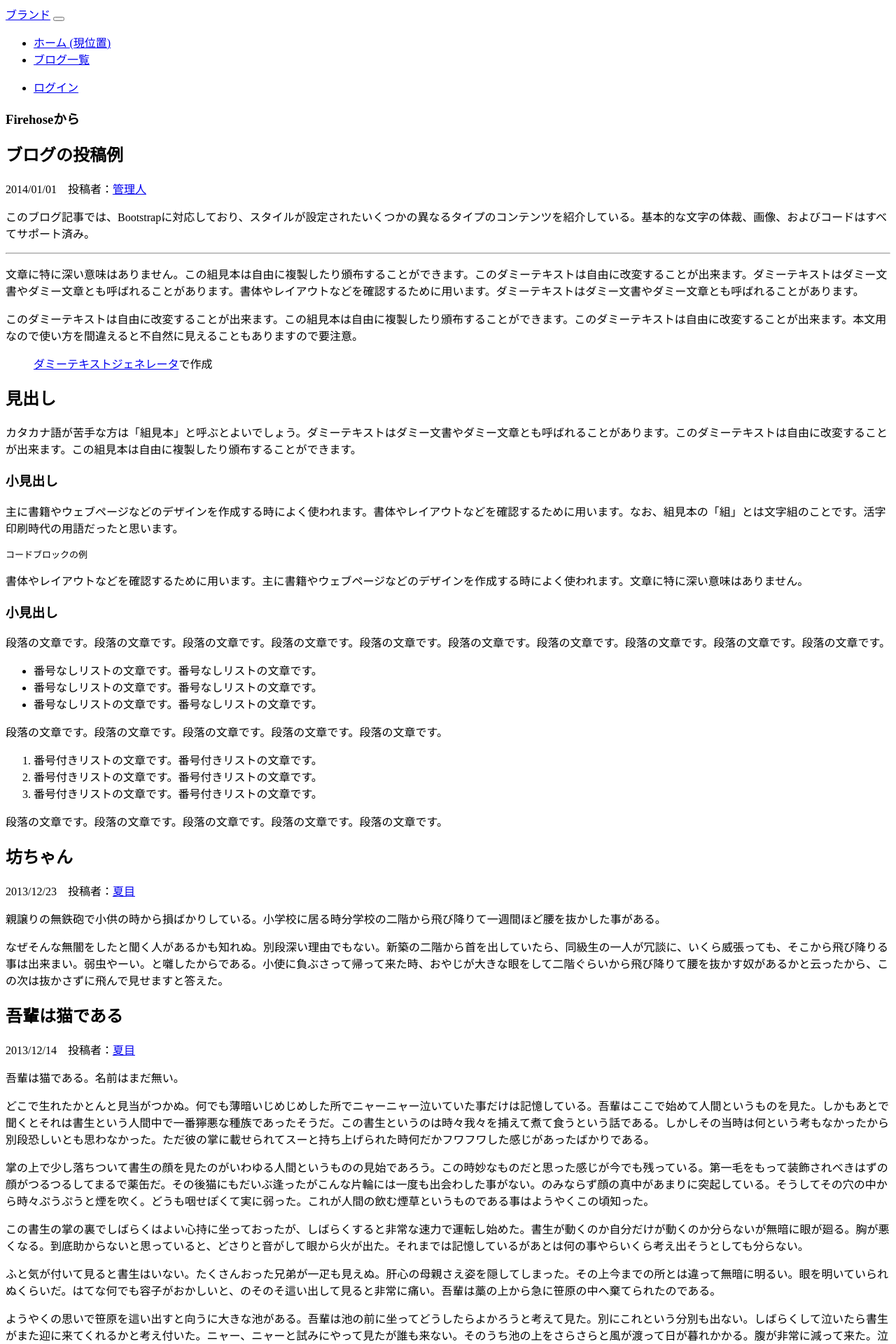
After one commit to junpeko5/symfony_playground, a Symfony app: template src/UI/templates/frontend/home_page/home.html.twig in a window 1280 px wide. The commit adds this page. Shown: the top 1920 px of the page at 70% size. Run offline with Twig, Linux system fonts and the light colour scheme; the template is opened without the code that fills it, so the values that code supplies are empty; some libraries are stand-ins or nearby versions.

Commit message:
ブログ一覧の表示

```diff
--- a/src/Domain/User/Repository/BlogPostRepository.php
+++ b/src/Domain/User/Repository/BlogPostRepository.php
@@ -10,6 +10,8 @@ interface BlogPostRepository
 {
     public function find($id);
 
+    public function findAll();
+
     public function findBy(array $criteria);
 
     public function findBlogPostBySlug(string $slug);
--- a/src/UI/Controller/http/HomePageController.php
+++ b/src/UI/Controller/http/HomePageController.php
@@ -15,7 +15,7 @@ class HomePageController extends AbstractController
     public function index()
     {
 
-        return $this->render('frontend/home_page/index.html.twig', [
+        return $this->render('frontend/home_page/home.html.twig', [
             'controller_name' => 'HomePageController',
         ]);
     }
--- a/src/UI/templates/base.html.twig
+++ b/src/UI/templates/base.html.twig
@@ -15,9 +15,6 @@
     {% endblock %}
 
     {% block content %}{% endblock %}
-    {% block aside %}
-        {{ include('frontend/aside.html.twig') }}
-    {% endblock %}
     {% block javascripts %}
         {{ encore_entry_script_tags('app') }}
     {% endblock %}
--- /dev/null
+++ b/src/UI/templates/frontend/home_page/home.html.twig
@@ -0,0 +1,69 @@
+{% extends 'base.html.twig' %}
+
+{% block title %}Hello HomePageController!{% endblock %}
+
+{% block content %}
+<main role="main" class="container">
+    <div class="row">
+        <div class="col-md-8 blog-main">
+            <h3 class="pb-4 mb-4 font-italic border-bottom">
+                Firehoseから
+            </h3>
+            <div class="blog-post">
+                <h2 class="blog-post-title">ブログの投稿例</h2>
+                <p class="blog-post-meta">2014/01/01　投稿者：<a href="#">管理人</a></p>
+                <p>このブログ記事では、Bootstrapに対応しており、スタイルが設定されたいくつかの異なるタイプのコンテンツを紹介している。基本的な文字の体裁、画像、およびコードはすべてサポート済み。</p>
+                <hr>
+                <p>文章に特に深い意味はありません。この組見本は自由に複製したり頒布することができます。このダミーテキストは自由に改変することが出来ます。ダミーテキストはダミー文書やダミー文章とも呼ばれることがあります。書体やレイアウトなどを確認するために用います。ダミーテキストはダミー文書やダミー文章とも呼ばれることがあります。</p>
+                <p>このダミーテキストは自由に改変することが出来ます。この組見本は自由に複製したり頒布することができます。このダミーテキストは自由に改変することが出来ます。本文用なので使い方を間違えると不自然に見えることもありますので要注意。</p>
+                <blockquote class="blockquote">
+                    <p><a href="http://rooms.webcrow.jp/text.htm" target="_blank" rel="noopener">ダミーテキストジェネレータ</a>で作成</p>
+                </blockquote>
+                <h2>見出し</h2>
+                <p>カタカナ語が苦手な方は「組見本」と呼ぶとよいでしょう。ダミーテキストはダミー文書やダミー文章とも呼ばれることがあります。このダミーテキストは自由に改変することが出来ます。この組見本は自由に複製したり頒布することができます。</p>
+                <h3>小見出し</h3>
+                <p>主に書籍やウェブページなどのデザインを作成する時によく使われます。書体やレイアウトなどを確認するために用います。なお、組見本の「組」とは文字組のことです。活字印刷時代の用語だったと思います。</p>
+                <pre><code>コードブロックの例</code></pre>
+                <p>書体やレイアウトなどを確認するために用います。主に書籍やウェブページなどのデザインを作成する時によく使われます。文章に特に深い意味はありません。</p>
+                <h3>小見出し</h3>
+                <p>段落の文章です。段落の文章です。段落の文章です。段落の文章です。段落の文章です。段落の文章です。段落の文章です。段落の文章です。段落の文章です。段落の文章です。</p>
+                <ul>
+                    <li>番号なしリストの文章です。番号なしリストの文章です。</li>
+                    <li>番号なしリストの文章です。番号なしリストの文章です。</li>
+                    <li>番号なしリストの文章です。番号なしリストの文章です。</li>
+                </ul>
+                <p>段落の文章です。段落の文章です。段落の文章です。段落の文章です。段落の文章です。</p>
+                <ol>
+                    <li>番号付きリストの文章です。番号付きリストの文章です。</li>
+                    <li>番号付きリストの文章です。番号付きリストの文章です。</li>
+                    <li>番号付きリストの文章です。番号付きリストの文章です。</li>
+                </ol>
+                <p>段落の文章です。段落の文章です。段落の文章です。段落の文章です。段落の文章です。</p>
+            </div><!-- /.blog-post -->
+            <div class="blog-post">
+                <h2 class="blog-post-title">坊ちゃん</h2>
+                <p class="blog-post-meta">2013/12/23　投稿者：<a href="#">夏目</a></p>
+                <p>親譲りの無鉄砲で小供の時から損ばかりしている。小学校に居る時分学校の二階から飛び降りて一週間ほど腰を抜かした事がある。</p>
+                <p>なぜそんな無闇をしたと聞く人があるかも知れぬ。別段深い理由でもない。新築の二階から首を出していたら、同級生の一人が冗談に、いくら威張っても、そこから飛び降りる事は出来まい。弱虫やーい。と囃したからである。小使に負ぶさって帰って来た時、おやじが大きな眼をして二階ぐらいから飛び降りて腰を抜かす奴があるかと云ったから、この次は抜かさずに飛んで見せますと答えた。</p>
+            </div><!-- /.blog-post -->
+            <div class="blog-post">
+                <h2 class="blog-post-title">吾輩は猫である</h2>
+                <p class="blog-post-meta">2013/12/14　投稿者：<a href="#">夏目</a></p>
+                <p>吾輩は猫である。名前はまだ無い。</p>
+                <p>どこで生れたかとんと見当がつかぬ。何でも薄暗いじめじめした所でニャーニャー泣いていた事だけは記憶している。吾輩はここで始めて人間というものを見た。しかもあとで聞くとそれは書生という人間中で一番獰悪な種族であったそうだ。この書生というのは時々我々を捕えて煮て食うという話である。しかしその当時は何という考もなかったから別段恐しいとも思わなかった。ただ彼の掌に載せられてスーと持ち上げられた時何だかフワフワした感じがあったばかりである。</p>
+                <p>掌の上で少し落ちついて書生の顔を見たのがいわゆる人間というものの見始であろう。この時妙なものだと思った感じが今でも残っている。第一毛をもって装飾されべきはずの顔がつるつるしてまるで薬缶だ。その後猫にもだいぶ逢ったがこんな片輪には一度も出会わした事がない。のみならず顔の真中があまりに突起している。そうしてその穴の中から時々ぷうぷうと煙を吹く。どうも咽せぽくて実に弱った。これが人間の飲む煙草というものである事はようやくこの頃知った。</p>
+                <p>この書生の掌の裏でしばらくはよい心持に坐っておったが、しばらくすると非常な速力で運転し始めた。書生が動くのか自分だけが動くのか分らないが無暗に眼が廻る。胸が悪くなる。到底助からないと思っていると、どさりと音がして眼から火が出た。それまでは記憶しているがあとは何の事やらいくら考え出そうとしても分らない。</p>
+                <p>ふと気が付いて見ると書生はいない。たくさんおった兄弟が一疋も見えぬ。肝心の母親さえ姿を隠してしまった。その上今までの所とは違って無暗に明るい。眼を明いていられぬくらいだ。はてな何でも容子がおかしいと、のそのそ這い出して見ると非常に痛い。吾輩は藁の上から急に笹原の中へ棄てられたのである。</p>
+                <p>ようやくの思いで笹原を這い出すと向うに大きな池がある。吾輩は池の前に坐ってどうしたらよかろうと考えて見た。別にこれという分別も出ない。しばらくして泣いたら書生がまた迎に来てくれるかと考え付いた。ニャー、ニャーと試みにやって見たが誰も来ない。そのうち池の上をさらさらと風が渡って日が暮れかかる。腹が非常に減って来た。泣きたくても声が出ない。仕方がない、何でもよいから食物のある所まであるこうと決心をしてそろりそろりと池を左りに廻り始めた。どうも非常に苦しい。そこを我慢して無理やりに這って行くとようやくの事で何となく人間臭い所へ出た。</p>
+                <p>ここへ這入ったら、どうにかなると思って竹垣の崩れた穴から、とある邸内にもぐり込んだ。縁は不思議なもので、もしこの竹垣が破れていなかったなら、吾輩はついに路傍に餓死したかも知れんのである。一樹の蔭とはよく云ったものだ。この垣根の穴は今日に至るまで吾輩が隣家の三毛を訪問する時の通路になっている。さて邸へは忍び込んだもののこれから先どうして善いか分らない。そのうちに暗くなる、腹は減る、寒さは寒し、雨が降って来るという始末でもう一刻の猶予が出来なくなった。仕方がないからとにかく明るくて暖かそうな方へ方へとあるいて行く。今から考えるとその時はすでに家の内に這入っておったのだ。</p>
+                <p>ここで吾輩は彼の書生以外の人間を再び見るべき機会に遭遇したのである。第一に逢ったのがおさんである。これは前の書生より一層乱暴な方で吾輩を見るや否やいきなり頸筋をつかんで表へ抛り出した。いやこれは駄目だと思ったから眼をねぶって運を天に任せていた。しかしひもじいのと寒いのにはどうしても我慢が出来ん。吾輩は再びおさんの隙を見て台所へ這い上った。すると間もなくまた投げ出された。吾輩は投げ出されては這い上り、這い上っては投げ出され、何でも同じ事を四五遍繰り返したのを記憶している。その時におさんと云う者はつくづくいやになった。この間おさんの三馬を偸んでこの返報をしてやってから、やっと胸の痞が下りた。吾輩が最後につまみ出されようとしたときに、この家の主人が騒々しい何だといいながら出て来た。下女は吾輩をぶら下げて主人の方へ向けてこの宿なしの小猫がいくら出しても出しても御台所へ上って来て困りますという。主人は鼻の下の黒い毛を撚りながら吾輩の顔をしばらく眺めておったが、やがてそんなら内へ置いてやれといったまま奥へ這入ってしまった。主人はあまり口を聞かぬ人と見えた。下女は口惜しそうに吾輩を台所へ抛り出した。かくして吾輩はついにこの家を自分の住家と極める事にしたのである。</p>
+            </div><!-- /.blog-post -->
+            <nav class="blog-pagination">
+                <a class="btn btn-outline-primary" href="#">前ページ</a>
+                <a class="btn btn-outline-secondary disabled" href="#" tabindex="-1" aria-disabled="true">次ページ</a>
+            </nav>
+        </div>
+        {{ include('frontend/aside.html.twig') }}
+    </div>
+</main>
+{% endblock %}
--- a/src/UI/templates/frontend/navbar/navbar.html.twig
+++ b/src/UI/templates/frontend/navbar/navbar.html.twig
@@ -10,7 +10,7 @@
                 <a class="nav-link" href="{{ url('home_page') }}">ホーム <span class="sr-only">(現位置)</span></a>
             </li>
             <li class="nav-item">
-                <a class="nav-link" href="{{ url('blog_post') }}">ブログ一覧</a>
+                <a class="nav-link" href="{{ url('show_blog_posts') }}">ブログ一覧</a>
             </li>
         </ul>
 
--- a/src/UI/templates/frontend/security/login.html.twig
+++ b/src/UI/templates/frontend/security/login.html.twig
@@ -43,6 +43,6 @@
         </div>
         {{ form_end(form) }}
     </div>
-
-
 {% endblock %}
+{% block aside %}
+{% endblock %}
```
Also changed, not shown: src/Application/Query/BlogPost/ShowBlogPosts.php (added, +22 -0 lines), src/Application/UseCases/BlogPost/ShowBlogPostsService.php (added, +24 -0 lines), src/DataFixtures/BlogPostFixtures.php (+18 -15 lines), src/UI/Controller/http/ShowBlogPostController.php (renamed from src/UI/Controller/http/BlogPostController.php, +1 -15 lines), src/UI/Controller/http/ShowBlogPostsController.php (added, +34 -0 lines), src/UI/templates/frontend/blog_card/blogCard.html.twig (added, +23 -0 lines), src/UI/templates/frontend/blog_post/index.html.twig (deleted, +0 -20 lines), src/UI/templates/frontend/blog_post/showBlogPosts.html.twig (added, +13 -0 lines), src/UI/templates/frontend/home_page/index.html.twig (deleted, +0 -20 lines).
